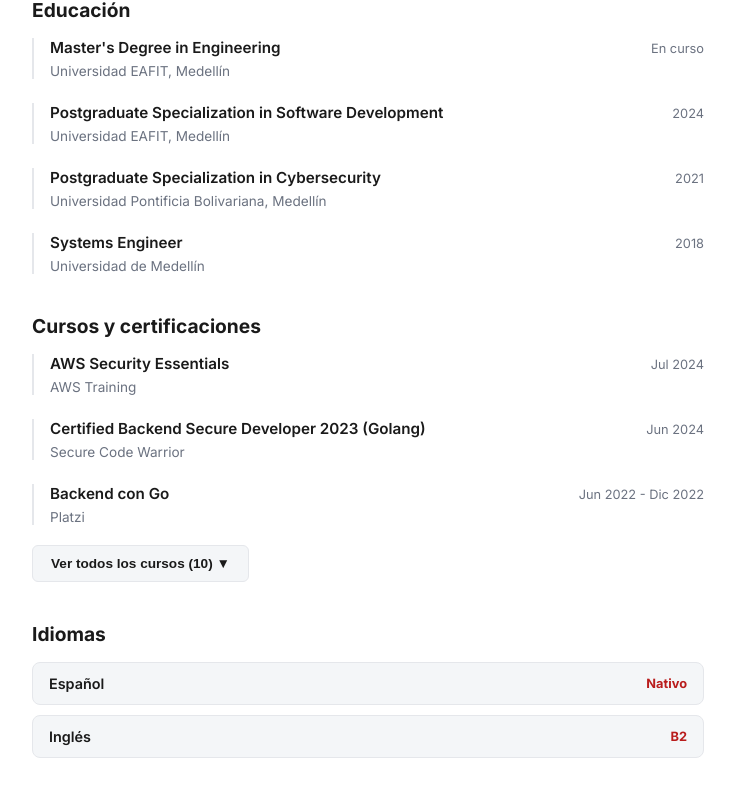
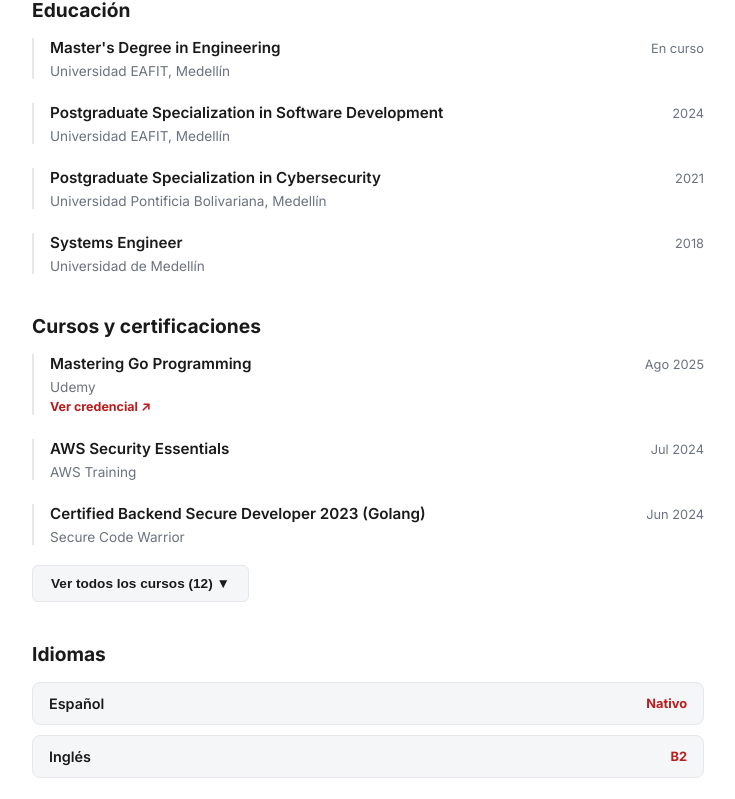
Before and after one commit to DiegoAll/diegoall.github.io, a React app in the folder frontend/: page /about in a window 1280 px wide. Shown: the part 1352-2151 px from the top of the page, without its empty margins (272-1007 px from the left). Built offline with nearby package versions, Linux system fonts and the light colour scheme; the HTML template or start-up script is replaced by a standard one.

Commit message:
Add credential to courses

```diff
--- a/frontend/src/index.css
+++ b/frontend/src/index.css
@@ -701,3 +701,15 @@ a {
   font-size: 0.9rem;
   text-align: center;
 }
+
+.credential-link {
+  display: inline-block;
+  margin-top: 4px;
+  font-size: 0.78rem;
+  font-weight: 700;
+  color: var(--accent);
+}
+
+.credential-link:hover {
+  text-decoration: underline;
+}
--- a/frontend/src/pages/About.jsx
+++ b/frontend/src/pages/About.jsx
@@ -3,7 +3,7 @@ import { useState } from 'react';
 const skills = [
   'Golang', 'Python', 'Gin Framework', 'Docker', 'Kubernetes',
   'AWS', 'GCP', 'MongoDB', 'PostgreSQL', 'MySQL', 'React',
-  'Microservices', 'Terraform', 'Cybersecurity',
+  'Microservices', 'Terraform', 'Cybersecurity', 'LLM Integration',
 ];
 
 const experience = [
@@ -77,9 +77,26 @@ const education = [
 ];
 
 const courses = [
+  {
+    title: 'Mastering Go Programming',
+    place: 'Udemy',
+    period: 'Ago 2025',
+    credentialUrl: 'https://udemy-certificate.s3.amazonaws.com/pdf/UC-72aa1fa2-4cd5-4cfd-a8c3-14ec917f1c3a.pdf',
+  },
   { title: 'AWS Security Essentials', place: 'AWS Training', period: 'Jul 2024' },
   { title: 'Certified Backend Secure Developer 2023 (Golang)', place: 'Secure Code Warrior', period: 'Jun 2024' },
-  { title: 'Backend con Go', place: 'Platzi', period: 'Jun 2022 - Dic 2022' },
+  {
+    title: 'Working with Vue 3 and Go (Golang)',
+    place: 'Udemy',
+    period: 'Jul 2023',
+    credentialUrl: 'https://www.udemy.com/certificate/UC-28376f00-8aa1-4560-a962-824db4effde9/',
+  },
+  {
+    title: 'Backend con Go',
+    place: 'Platzi',
+    period: 'Jun 2022 - Dic 2022',
+    credentialUrl: 'https://platzi.com/p/DiegoAll/ruta/7171-web-go/diploma/detalle/',
+  },
   { title: 'Security in Google Cloud', place: 'Arki1', period: 'Ago 2022' },
   { title: 'Networking in Google Cloud', place: 'Arki1', period: 'Jul 2022 - Ago 2022' },
   { title: 'Auditor interno ISO/IEC 27001:2013 - SGSI', place: 'SGS Academy Perú', period: 'Nov 2020' },
@@ -132,7 +149,6 @@ function IconGithub() {
 function About() {
   const [showAllExperience, setShowAllExperience] = useState(false);
   const [showAllCourses, setShowAllCourses] = useState(false);
-
   const visibleExperience = showAllExperience ? experience : experience.slice(0, 3);
   const visibleCourses = showAllCourses ? courses : courses.slice(0, 3);
 
@@ -237,6 +253,16 @@ function About() {
                 <span className="timeline-period">{course.period}</span>
               </div>
               <p className="timeline-place">{course.place}</p>
+              {course.credentialUrl && (
+                <a
+                  className="credential-link"
+                  href={course.credentialUrl}
+                  target="_blank"
+                  rel="noopener noreferrer"
+                >
+                  Ver credencial ↗
+                </a>
+              )}
             </div>
           ))}
         </div>
```
